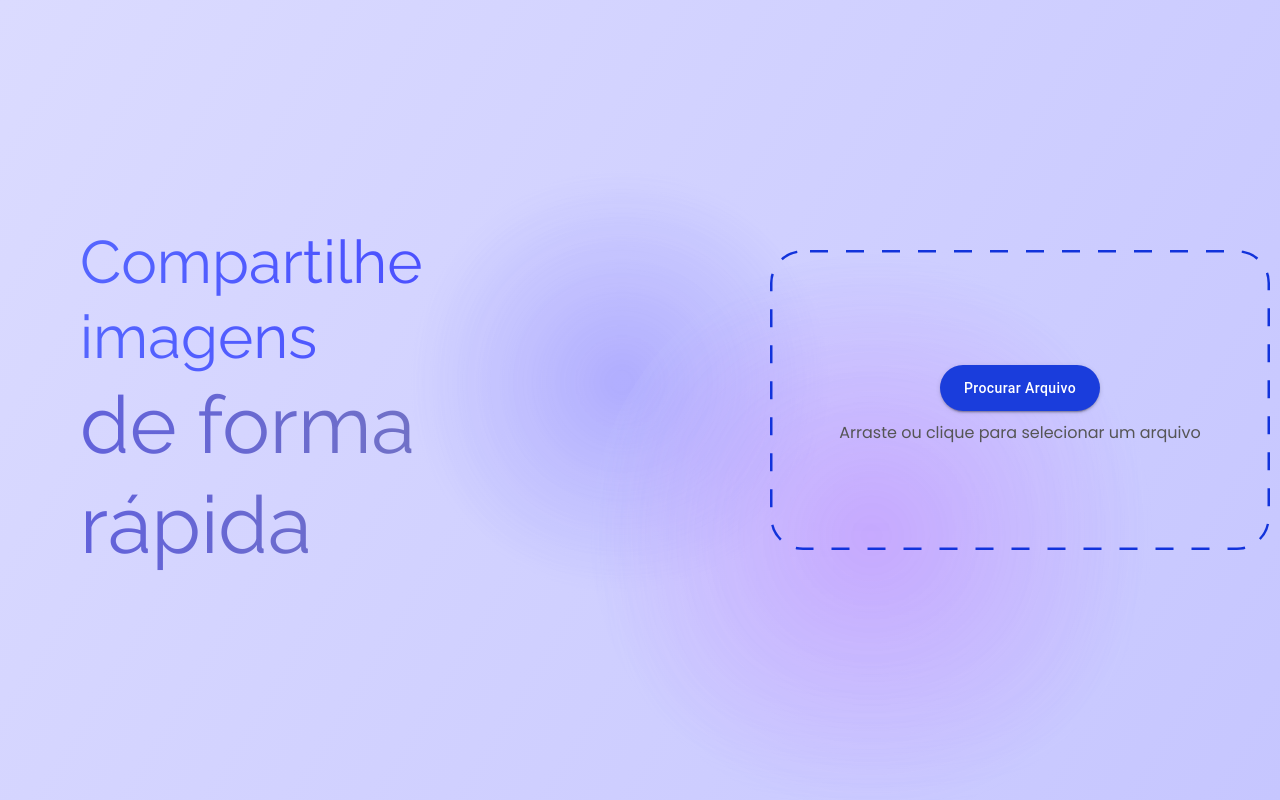
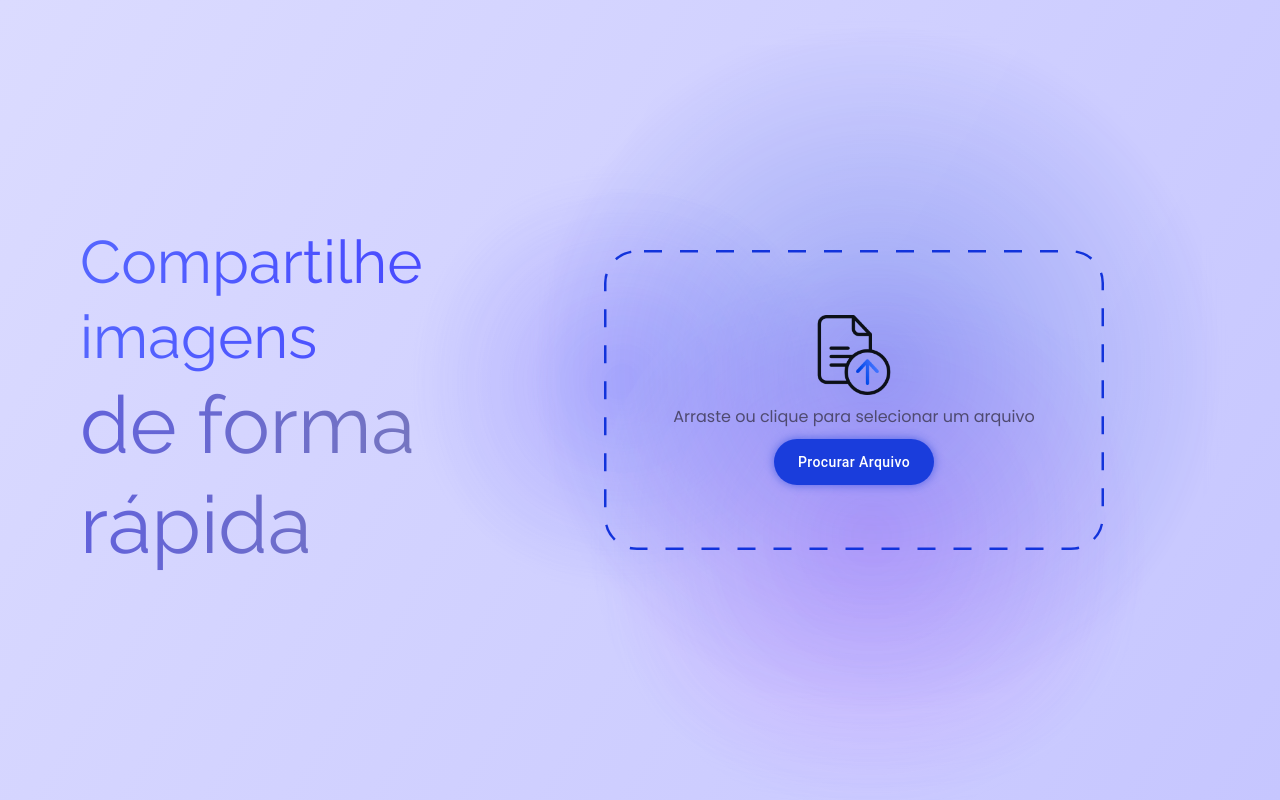
Before and after one commit to williamosilva/Giveme, a React (Vite) app: page / in a window 1280 px wide. Built offline with nearby package versions, Linux system fonts and the light colour scheme.

Commit message:
style(app)

```diff
--- a/src/App.css
+++ b/src/App.css
@@ -67,6 +67,16 @@ html a {
   transform: translate(-50%, -50%);
 }
 
+.blur-background3 {
+  background: radial-gradient(circle, rgba(26, 61, 220, 1) 0%, transparent 70%);
+  backdrop-filter: blur(10px); /* Aplica o Gaussian Blur */
+  filter: blur(0px); /* Complementa o blur */
+  position: absolute; /* Assegura que a posição é fixa para a animação */
+  top: 50%;
+  left: 71%;
+  transform: translate(-50%, -50%);
+}
+
 @keyframes grow {
   0% {
     transform: scale(1) translate(-50%, -50%);
--- a/src/App.tsx
+++ b/src/App.tsx
@@ -14,6 +14,7 @@ function App() {
 
       <span className=" blur-background w-[30vw] h-[30vw] rounded-full absolute animate-grow"></span>
       <span className=" blur-background2 w-[40vw] h-[40vw] rounded-full absolute animate-grow"></span>
+      <span className=" blur-background3 w-[50vw] h-[50vw] rounded-full absolute  animate-grow"></span>
     </div>
   );
 }
--- a/src/pages/Form/Form.tsx
+++ b/src/pages/Form/Form.tsx
@@ -14,6 +14,7 @@ export default function Form() {
     <div className="flex justify-between items-center w-full h-full p-20">
       <div className="flex flex-col items-start w-full h-full justify-center">
         {/* <h1 className="font-semibold text-6xl mb-10">Giveme</h1> */}
+
         <h1
           className="font-normal font-Raleway leading-tight text-6xl text-transparent bg-clip-text animate-gradient"
           style={{
@@ -35,8 +36,8 @@ export default function Form() {
           de forma rápida
         </h1>
       </div>
-      <div className="w-full h-full flex justify-center items-center">
-        <Box sx={{ width: "300px", margin: "0 auto", textAlign: "center" }}>
+      <div className="w-full h-full flex justify-center items-center p-24">
+        <Box sx={{ width: "auto", margin: "0 auto", textAlign: "center" }}>
           {/* <Typography variant="h6" sx={{ marginBottom: "10px" }}>
             Upload de Arquivo
           </Typography> */}
--- a/src/pages/Form/components/FileUpload.tsx
+++ b/src/pages/Form/components/FileUpload.tsx
@@ -1,6 +1,7 @@
 import React, { useState } from "react";
 import { Box, Button } from "@mui/material";
 import { styled } from "@mui/system";
+import icon from "../../../assets/icon.png";
 
 const UploadContainer = styled(Box)<{ isDragging: boolean }>(
   ({ isDragging }) => ({
@@ -31,6 +32,7 @@ const UploadButton = styled(Button)({
   alignItems: "center",
   textAlign: "center",
   lineHeight: "1",
+  boxShadow: "0 0px 10px  rgba(26, 61, 220, 0.6)",
   verticalAlign: "middle",
   justifyContent: "center",
   "&:hover": {
@@ -80,16 +82,20 @@ const FileUpload: React.FC<FileUploadProps> = ({ onFileChange }) => {
         type="file"
         onChange={handleFileChange}
       />
+      <div className="w-20 h-20">
+        <img src={icon} alt="icon" className="w-full h-full object-contain" />
+      </div>
+
+      <Box sx={{ marginTop: "10px", color: "#4f4a70", fontSize: 16 }}>
+        {isDragging
+          ? "Solte o arquivo aqui"
+          : "Arraste ou clique para selecionar um arquivo"}
+      </Box>
       <label htmlFor="file-upload">
         <UploadButton variant="contained" component="span">
           Procurar Arquivo
         </UploadButton>
       </label>
-      <Box sx={{ marginTop: "10px", color: "#555" }}>
-        {isDragging
-          ? "Solte o arquivo aqui"
-          : "Arraste ou clique para selecionar um arquivo"}
-      </Box>
     </UploadContainer>
   );
 };
```
Also changed, not shown: src/assets/icon.png (added).
